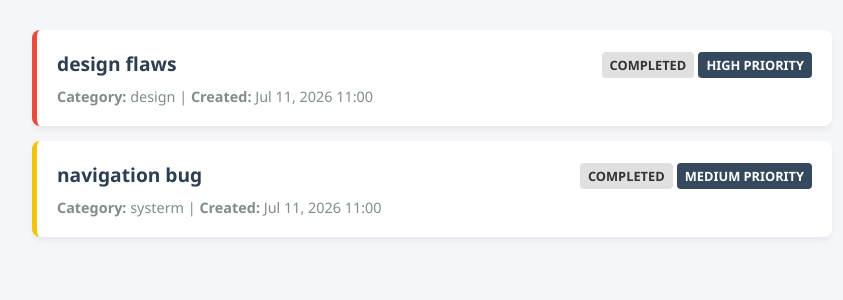
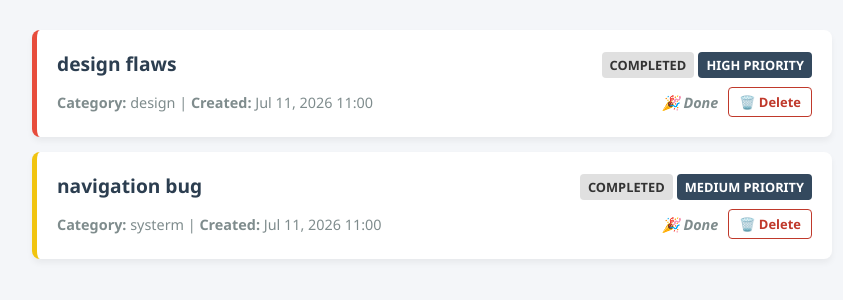
Before and after one commit to wahaj-kh/task_manager, a Django app: page / in a window 1280 px wide. Shown: the part 63-363 px from the top of the page, without its empty margins (208-1051 px from the left). Run offline with Django 5.2, Linux system fonts and the light colour scheme; data comes from the database, SQL or seed files in the repository; both versions use the stored data as it was after the commit.

Commit message:
included delete and complete operations with customization to design

```diff
--- a/tasks/templates/tasks/task_list.html
+++ b/tasks/templates/tasks/task_list.html
@@ -20,7 +20,16 @@
         .badge { padding: 4px 8px; border-radius: 4px; font-size: 0.8em; font-weight: bold; text-transform: uppercase; }
         .badge-status { background-color: #e0e0e0; color: #333; }
         .badge-priority { background-color: #34495e; color: white; }
-        .task-meta { margin-top: 10px; font-size: 0.9em; color: #7f8c8d; }
+        .task-meta { margin-top: 10px; font-size: 0.9em; color: #7f8c8d; display: flex; justify-content: space-between; align-items: center; }
+
+        /* 🚀 Day 6 Action Control Styles */
+        .task-actions { display: flex; gap: 10px; align-items: center; }
+        .action-link { text-decoration: none; font-size: 0.9em; font-weight: 600; padding: 5px 10px; border-radius: 4px; transition: background-color 0.2s; }
+        .btn-complete { color: #27ae60; border: 1px solid #27ae60; }
+        .btn-complete:hover { background-color: #e8f8f5; }
+        .btn-delete { color: #c0392b; border: 1px solid #c0392b; }
+        .btn-delete:hover { background-color: #fdebd0; }
+        .status-completed { color: #7f8c8d; font-style: italic; font-weight: bold; }
     </style>
 </head>
 <body>
@@ -41,8 +50,25 @@
                         </div>
                     </div>
                     <p style="margin: 10px 0 0 0; color: #555;">{{ task.description }}</p>
+
                     <div class="task-meta">
-                        <strong>Category:</strong> {{ task.category }} | <strong>Created:</strong> {{ task.created_at|date:"M d, Y H:i" }}
+                        <div>
+                            <strong>Category:</strong> {{ task.category }} | <strong>Created:</strong> {{ task.created_at|date:"M d, Y H:i" }}
+                        </div>
+
+                        <div class="task-actions">
+                            {% if task.status != 'Completed' %}
+                                <a href="{% url 'complete_task' task.id %}" class="action-link btn-complete">✓ Complete</a>
+                            {% else %}
+                                <span class="status-completed">🎉 Done</span>
+                            {% endif %}
+
+                            <a href="{% url 'delete_task' task.id %}"
+                               class="action-link btn-delete"
+                               onclick="return confirm('Are you sure you want to permanently delete this task?');">
+                                🗑️ Delete
+                            </a>
+                        </div>
                     </div>
                 </div>
             {% endfor %}
--- a/tasks/urls.py
+++ b/tasks/urls.py
@@ -4,4 +4,8 @@ from . import views
 urlpatterns = [
     path('', views.task_list, name='task_list'),  # Homepage for tasks
     path('create/', views.create_task, name='create_task'),  # Page to add a task
+
+
+    path('complete/<int:task_id>/', views.complete_task, name='complete_task'),
+    path('delete/<int:task_id>/', views.delete_task, name='delete_task'),
 ]
--- a/tasks/views.py
+++ b/tasks/views.py
@@ -1,4 +1,4 @@
-from django.shortcuts import render, redirect
+from django.shortcuts import render, redirect, get_object_or_404
 from .models import Task
 from .ai_engine import analyze_task_priority
 
@@ -13,10 +13,8 @@ def create_task(request):
         description = request.POST.get('description')
         category = request.POST.get('category')
 
-
         # The AI module parses the input fields to evaluate urgency
         calculated_priority = analyze_task_priority(title, description)
-
 
         Task.objects.create(
             title=title,
@@ -27,3 +25,18 @@ def create_task(request):
         return redirect('task_list')
 
     return render(request, 'tasks/task_form.html')
+
+# 🚀 Day 6 Additions: Workflow Lifecycle Controls
+
+def complete_task(request, task_id):
+    """Updates the task status choice to 'Completed'."""
+    task = get_object_or_404(Task, id=task_id)
+    task.status = 'Completed'
+    task.save()
+    return redirect('task_list')
+
+def delete_task(request, task_id):
+    """Permanently deletes the task record from the SQLite database."""
+    task = get_object_or_404(Task, id=task_id)
+    task.delete()
+    return redirect('task_list')
--- a/tmcore/settings.py
+++ b/tmcore/settings.py
@@ -15,6 +15,7 @@ from dotenv import load_dotenv
 
 # Build paths inside the project like this: BASE_DIR / 'subdir'.
 BASE_DIR = Path(__file__).resolve().parent.parent
+load_dotenv(BASE_DIR / '.env')
 
 
 # Quick-start development settings - unsuitable for production
```
Also changed, not shown: tasks/ai_engine.py (+29 -28 lines), db.sqlite3.
